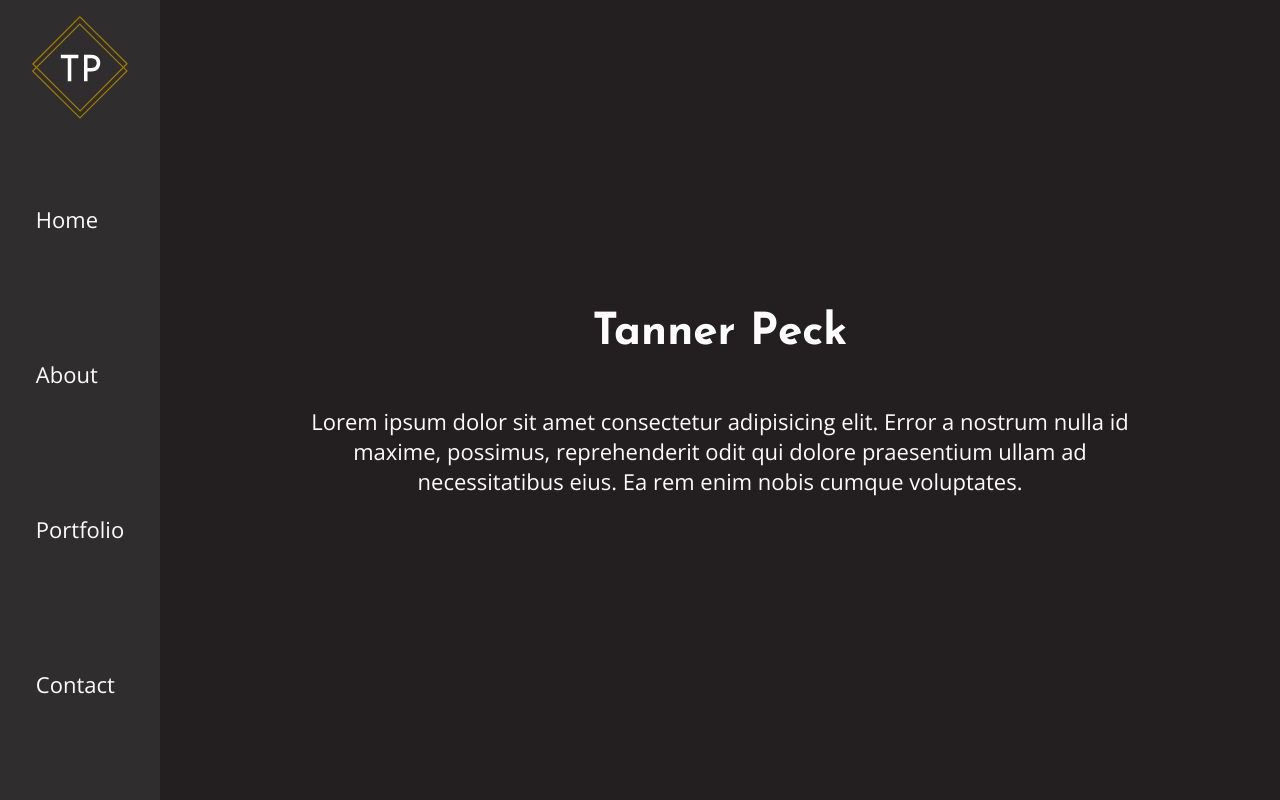
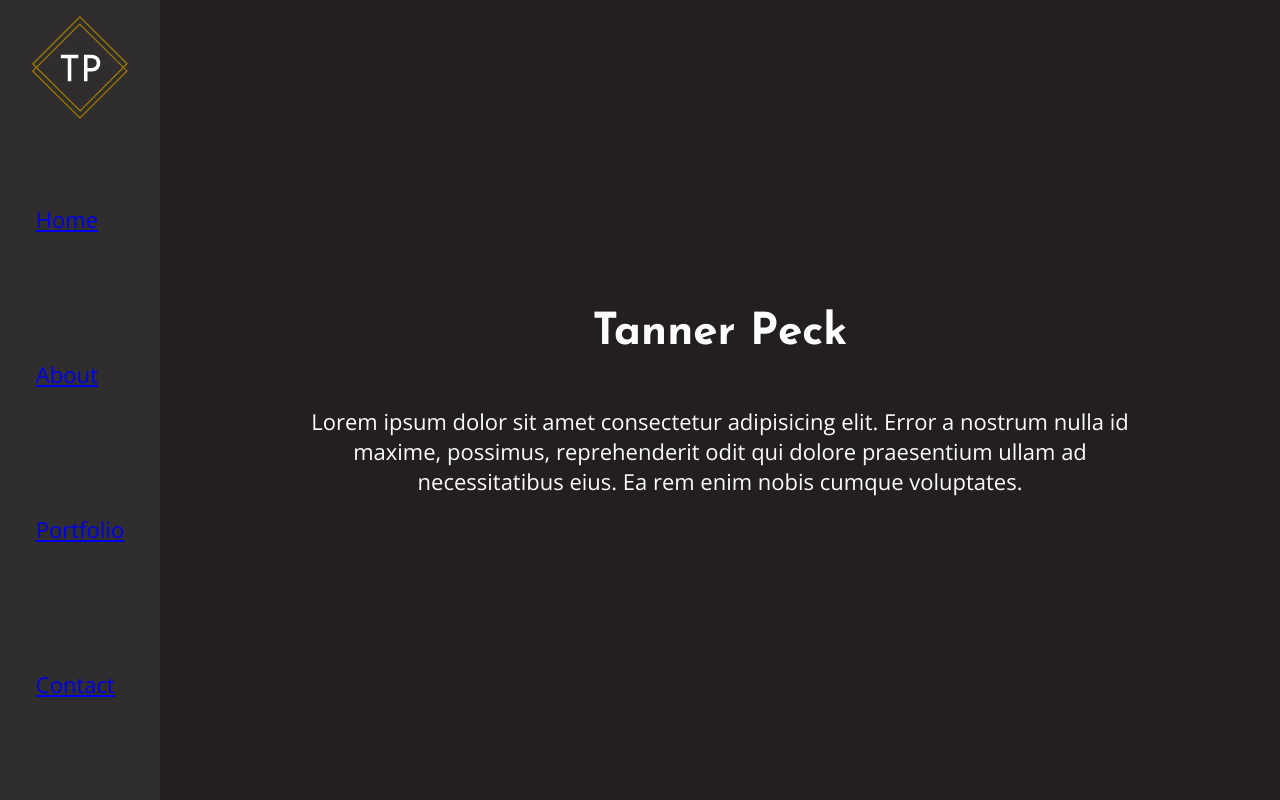
Before and after one commit to mpeck99/tanner-peck-portfolio, a SvelteKit app: page / in a window 1280 px wide. Built offline with nearby package versions, Linux system fonts and the light colour scheme.

Commit message:
updating the navigation to have an active class on the list item

```diff
--- a/src/components/navigation.svelte
+++ b/src/components/navigation.svelte
@@ -1,10 +1,17 @@
+<script>
+  import { page } from '$app/stores';
+  import {writable} from 'svelte/store';
+  let pageUrl = $page.url.href.split('/');
+  let pageHref = pageUrl[pageUrl.length - 1];
+</script>
+
 <img src="./tanner-peck-logo.svg" alt="Tanner Peck" class="logo">
 <nav aria-label="Primary" class="site-nav">
   <ul>
-    <li>Home</li>
-    <li>About</li>
-    <li>Portfolio</li>
-    <li>Contact</li>
+    <li class={pageHref === '#home' ? 'active': ' '}><a href="#home">Home</a></li>
+    <li class={pageHref === '#about' ? 'active': ' '}><a href="#about">About</a></li>
+    <li class={pageHref === '#portfolio' ? 'active': ' '}><a href="#portfolio">Portfolio</a></li>
+    <li class={pageHref === '#contact' ? 'active': ' '}><a href="#contact">Contact</a></li>
   </ul>
 </nav>
 
```
